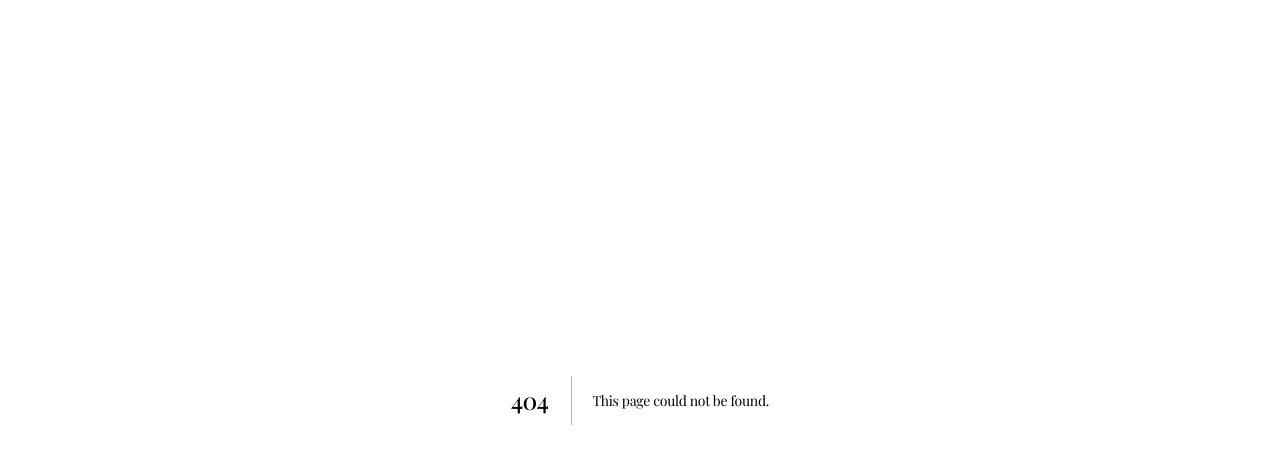
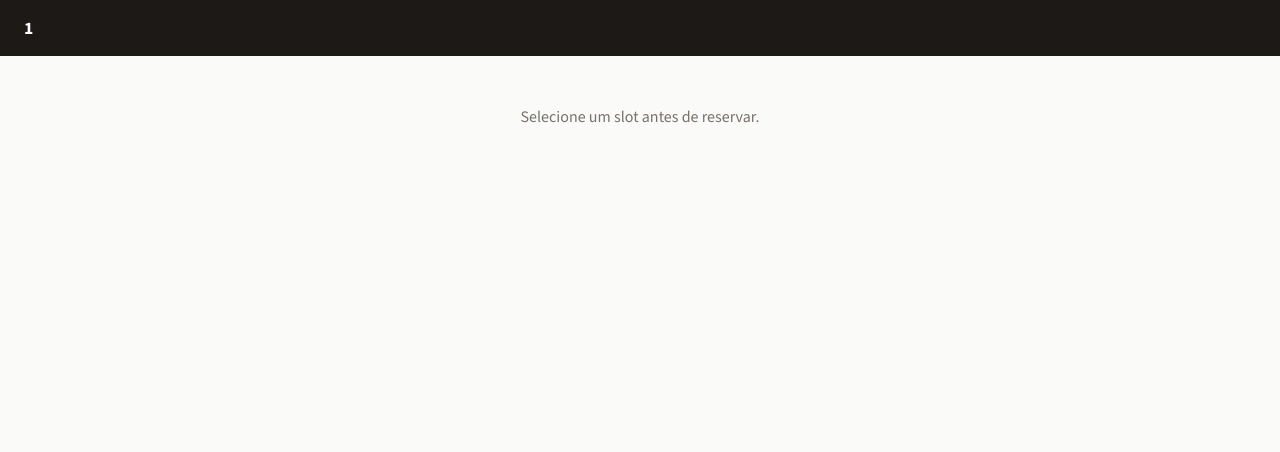
Before and after one commit to Lfn22/turismo-capivara, a Next.js app in the folder apps/web/: page /1/reservar in a window 1280 px wide. Before the commit this address had no page. Shown: the top 452 px of the page. Built offline with nearby package versions, Linux system fonts and the light colour scheme; no server answers; a web font is replaced by a local one.

Commit message:
feat(06-03): add reservar booking form page
- Client component using useSearchParams for slotId + packageId
- Renders BookingForm with proper props
- Guards against missing params

```diff
--- /dev/null
+++ b/apps/web/app/[slug]/(public)/reservar/page.tsx
@@ -0,0 +1,53 @@
+'use client';
+
+import { useSearchParams } from 'next/navigation';
+import { useParams } from 'next/navigation';
+import BookingForm from '@/src/components/ui/BookingForm';
+
+export default function ReservarPage() {
+  const searchParams = useSearchParams();
+  const params = useParams<{ slug: string }>();
+
+  const slotId = searchParams.get('slotId') ?? '';
+  const packageId = searchParams.get('packageId') ?? '';
+  const slug = params.slug ?? '';
+
+  if (!slotId || !packageId) {
+    return (
+      <div
+        style={{
+          maxWidth: '480px',
+          margin: '0 auto',
+          padding: '3rem 1.5rem',
+          textAlign: 'center',
+        }}
+      >
+        <p style={{ color: '#78716c', fontSize: '1rem' }}>
+          Selecione um slot antes de reservar.
+        </p>
+      </div>
+    );
+  }
+
+  return (
+    <div
+      style={{
+        maxWidth: '480px',
+        margin: '0 auto',
+        padding: '2.5rem 1.5rem',
+      }}
+    >
+      <h1
+        style={{
+          margin: '0 0 1.5rem',
+          fontSize: '1.375rem',
+          fontWeight: 700,
+          color: '#1c1917',
+        }}
+      >
+        Confirmar reserva
+      </h1>
+      <BookingForm slotId={slotId} packageId={packageId} slug={slug} />
+    </div>
+  );
+}
```
